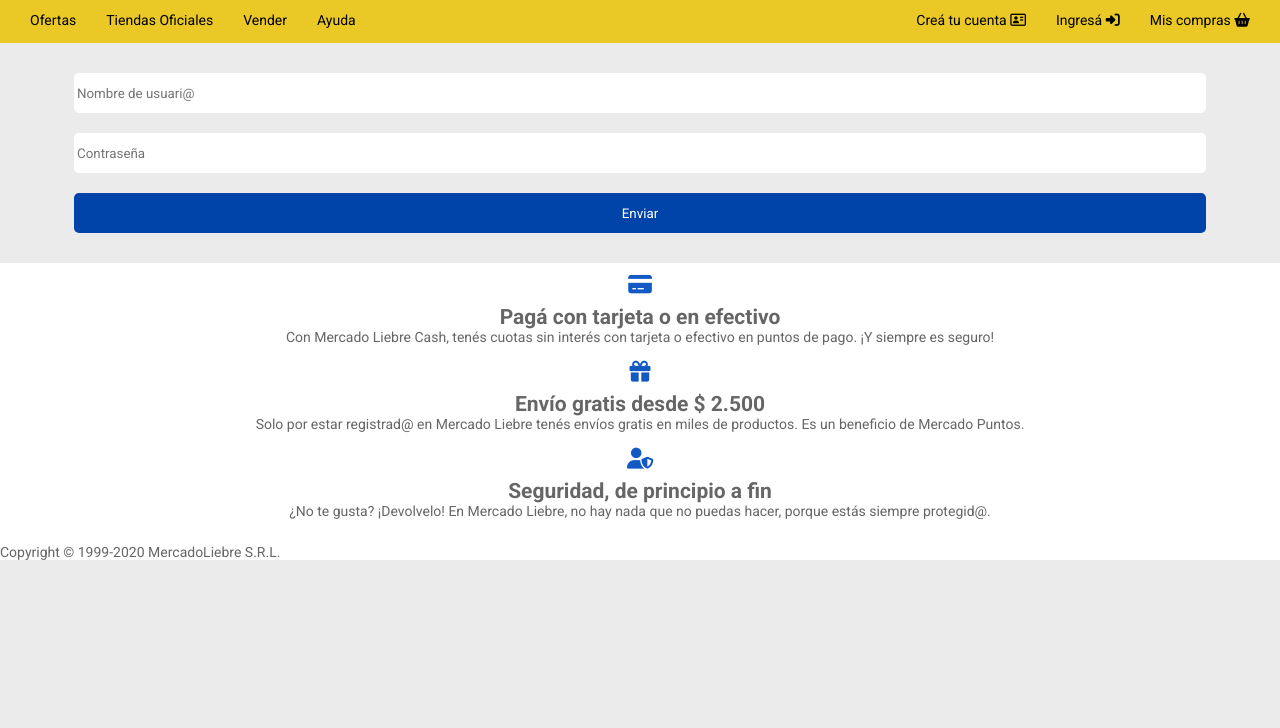
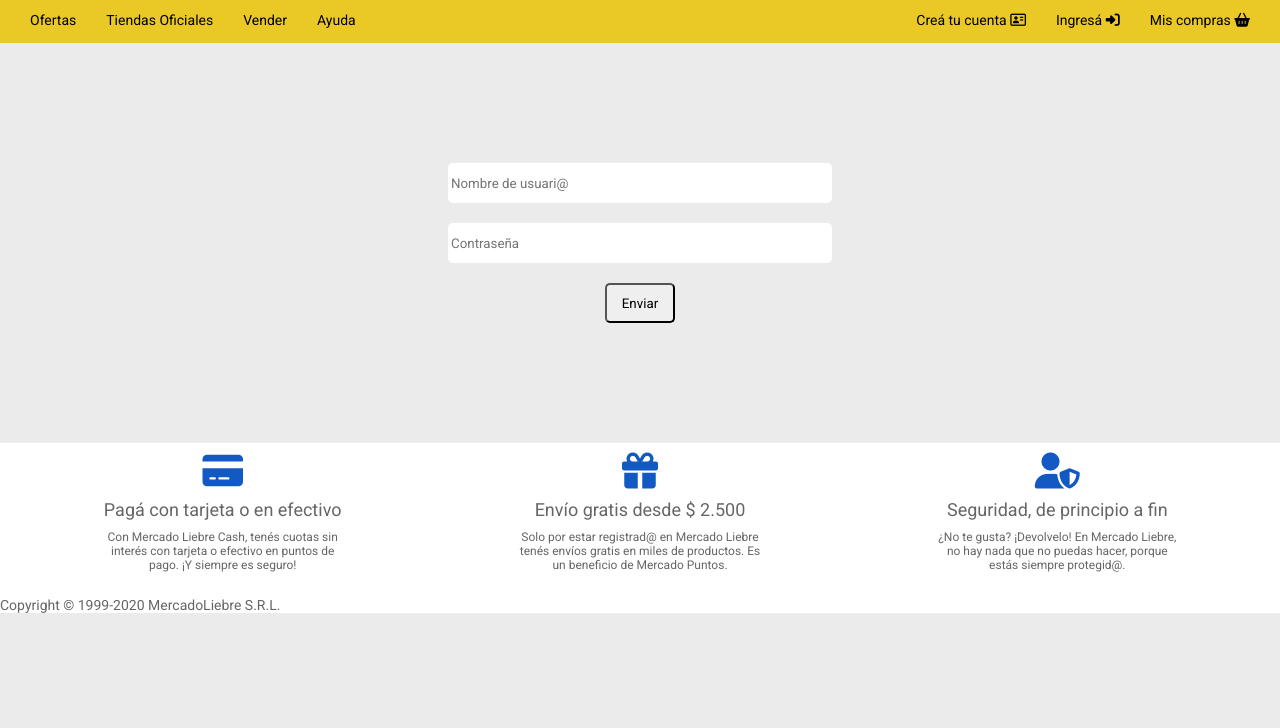
Before and after one commit to elcrisanz/Mercado-Liebre, a website: page views/login.html in a window 1280 px wide. Shown: the part 72-800 px from the top of the page. Drawn offline with Linux system fonts and the light colour scheme; files that its build step writes are made by us from their sources.

Commit message:
Actualizo estilos y funcionalidades según Ejercicio 7

```diff
--- a/public/css/styles.css
+++ b/public/css/styles.css
@@ -24,15 +24,7 @@
 section{
     text-align: center;
 }
-footer{
-    color: #666;
-    text-align: center;
-    padding: 10px 14px;
-    background-color: #ffffff;
-}
-footer p{
-    padding-bottom: 15px;
-}
+
 #logoH{
     max-width: 150px;
 }
@@ -60,7 +52,7 @@
 .bar-lupa{
     display: flex;
     align-items: center;
-    width: 100%;
+    width: 80%;
     position: relative;
 }
 
@@ -169,11 +161,30 @@
    }
 
 .descripcion{
-    display: none;
+    padding: 7px 5%;
+    color: rgb(138, 136, 136);
+    visibility: hidden;
+}
+/* ///////////////// */
+/* ESTILOS DE FOOTER */
+/* ///////////////// */
+
+.main-footer{
+    color: #666;
+    text-align: center;
+    padding: 10px 14px;
+    background-color: #ffffff;
+}
+.main-footer h2{
+    font-weight:500;
+    padding-bottom: 10px;
+}
+footer p{
+    padding-bottom: 15px;
 }
 
 footer i{
-    size: 2em;
+    font-size: 2em;
     margin-bottom: 10px;
     color: #1259c3;
 }
@@ -253,13 +264,16 @@
     padding: 20px 0;
 }
 .login-form #snd-btn{
-    background-color:rgb(0, 68, 170);
-    color: #fff;
-    border: none;
     border-radius: 5px;
     margin: 10px;
     height: 40px;
     padding: 3px;
+}
+.login-form button:hover{
+    background-color:#0022AA;
+    color: #fff;
+    border: none;
+
 }
 
 .login-form input{
@@ -270,27 +284,21 @@
     border-radius: 5px;
 }
 
-
-
-
-
-
 @media (min-width: 500px){
-
     .main-header{
         display: flex;
         justify-content: space-between;
         width: 100%;
     }
-     .descripcion{
-        display: flex;
-        padding: 7px 5%;
-        color: rgb(138, 136, 136);
+    .article:hover .descripcion{
+        visibility:visible
     }
     .article{
-         box-shadow: 0px 0px 10px rgb(100, 100, 100);
          flex:50%;
          max-width: 280px;
+    }
+    .article:hover{
+        box-shadow: 0px 0px 10px rgb(100, 100, 100);
     }
 
     .sin_puntos{
@@ -319,7 +327,34 @@
          flex-wrap: wrap;
          justify-content: space-around;
     }
+    .login-form{
+        align-items: center;
+        justify-content: center;
+        height: 40vh;
     }
+    .login-form input{
+        width: 50vw;
+    }
+    .register-form{
+        align-items: flex-start;
+    }
+    .register-form input {
+        width: 35vw;
+    }
+    .register-form label input{
+        width: auto;
+    }
+    .form-btns{
+        padding: 10px 0 20px;
+        justify-content: flex-end;
+        width: 36vw;
+    }
+    .form-btns #snd-btn{
+        margin-left: 15px;
+    }
+
+    }
+
  @media (min-width: 769px){
     .main-nav{
         display: flex;
@@ -343,4 +378,27 @@
         margin: 0 15px;
 
     }
+    .main-footer{
+        display: flex;
+        justify-content: space-around;
     }
+    .footer-box{
+    font-size: 12px;
+    width: 20%;
+    }
+    .main-footer i:hover{
+        color: #66C4E8;
+    }
+
+    .login-form{
+        align-items: center;
+        justify-content: center;
+        height: 50vh;
+    }
+    .login-form input{
+        width: 30vw;
+    }
+    .login-form #snd-btn{
+        width: 70px;
+    }
+ }
--- a/views/login.html
+++ b/views/login.html
@@ -18,10 +18,10 @@
                 <div class="logo">
                     <img id="logoH" src="/img/logo-mercado-liebre.svg">
                 </div>
-        <div class="bar-lupa">
+                <form action="/" method="GET" class="bar-lupa">
                     <input id="busqueda" type="text" placeholder="Buscar producto, marcas"/>
                     <button id="btn-lupa"><i class="fas fa-search"></i></button>
-        </div>
+                </form>
             </div>
                 <p id= "cuotas"><i class="fas fa-hand-holding-usd" id="manito"></i>
                 Comprá en cuotas y sin tarjeta de crédito</p>
@@ -50,18 +50,36 @@
                 <button type="submit" id="snd-btn">Enviar</button>
             </form>
         </main>
-<footer class="roboto_cuerpo">
-
-    <h2><i class="fas fa-credit-card" ></i><br>Pagá con tarjeta o en efectivo</h2>
+        <footer class="main-footer">
+            <div class="footer-box">
+            <h2>
+                <i class="fas fa-credit-card" ></i><br>
+                Pagá con tarjeta o en efectivo
+            </h2>
             <p>Con Mercado Liebre Cash, tenés cuotas sin interés con tarjeta o efectivo en
-      puntos de pago. ¡Y siempre es seguro!</p>
-
-    <h2><i class="fas fa-gift"></i><br>Envío gratis desde $ 2.500</h2>
+                puntos de pago. ¡Y siempre es seguro!
+            </p>
+            </div>
+            <div class="footer-box">
+            <h2>
+                <i class="fas fa-gift"></i><br>
+                Envío gratis desde $ 2.500
+            </h2>
             <p>Solo por estar registrad@ en Mercado Liebre tenés envíos gratis en miles de
-      productos. Es un beneficio de Mercado Puntos.</p>
-
-    <h2><i class="fas fa-user-shield"></i><br>Seguridad, de principio a fin</h2>
+                productos. Es un beneficio de Mercado Puntos.
+            </p>
+            </div>
+            <div class="footer-box">
+                <h2>
+                    <i class="fas fa-user-shield"></i><br>
+                    Seguridad, de principio a fin
+                </h2>
                 <p>¿No te gusta? ¡Devolvelo! En Mercado Liebre, no hay nada que no puedas hacer,
-      porque estás siempre protegid@.</p>
+                porque estás siempre protegid@.
+                </p>
+            </div>
         </footer>
     <p id="final-line">Copyright © 1999-2020 MercadoLiebre S.R.L.</p>
+    </body>
+
+</html>
```
Also changed, not shown: views/home.html (+30 -15 lines), views/register.html (+28 -13 lines). Lines whose indentation alone changed are shown as unchanged.
